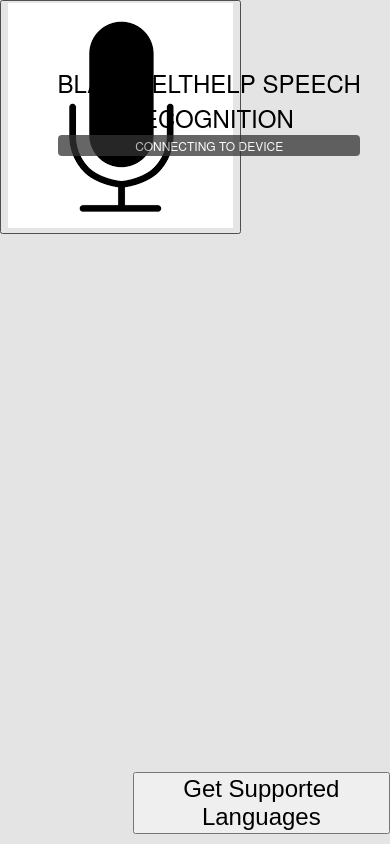
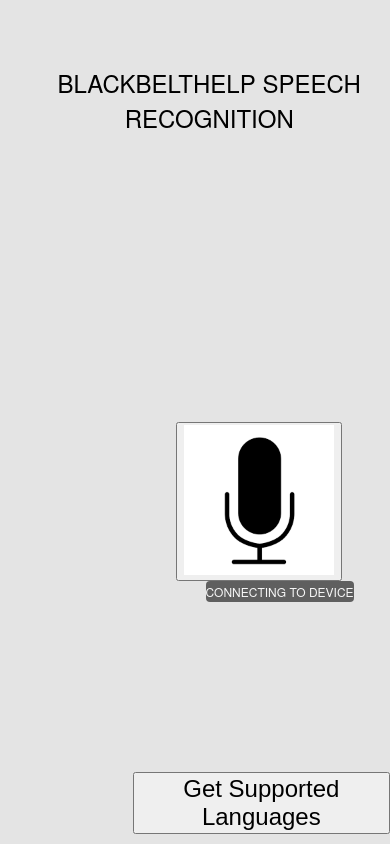
Before and after one commit to balajithiruvengadam/speechtest, a website: page www/index.html in a window 390 px wide. Drawn offline with Linux system fonts and the light colour scheme; some packages are replaced by stand-ins of ours.

Commit message:
UI Updates

```diff
--- a/www/css/index.css
+++ b/www/css/index.css
@@ -79,6 +79,10 @@
         top: 50%;
         left: 45%;
 }
+.speechImg{
+        height: 150px;
+        width: 150px;
+}
 /* Landscape layout (with min-width) */
 @media screen and (min-aspect-ratio: 1/1) and (min-width:400px) {
     .app {
--- a/www/index.html
+++ b/www/index.html
@@ -29,19 +29,21 @@
     <body>
         <div class="applanding">
             <h1>BlackBeltHelp Speech Recognition</h1>
-            <div id="deviceready" class="blink">
-                <p class="event listening">Connecting to Device</p>
-                <p class="event received">Device is Ready</p>
-            </div>
+
         </div>
         <script type="text/javascript" src="cordova.js"></script>
         <script type="text/javascript" src="js/index.js"></script>
         <script type="text/javascript">
             app.initialize();
         </script>
-        <div >
-             <button id="btn1"><img src="img/download.png"></button>
+        <div class="speakBtn">
+             <button id="btn1"><img src="img/download.png" class="speechImg"></button>
+              <div id="deviceready" class="blink">
+                <p class="event listening">Connecting to Device</p>
+                <p class="event received">Device is Ready</p>
+            </div>
+        </div>
             <button id="btn2" class="getSLang">Get Supported Languages</button>
-        </div>
+
     </body>
 </html>
```
